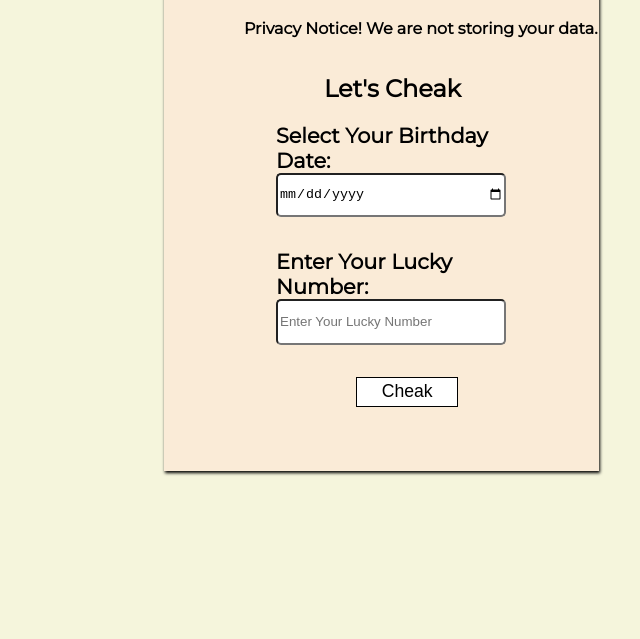
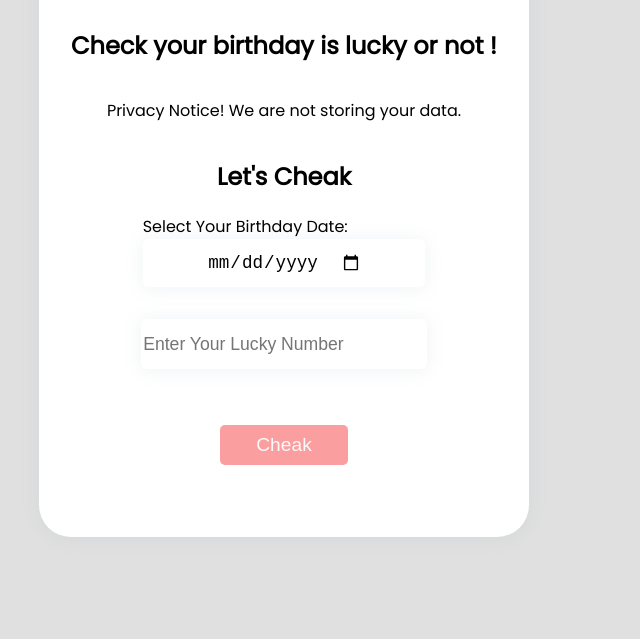
Before and after one commit to omkarpatke/lucky-birthday-card, a plain HTML site: page index.html in a window 1280 px wide. Shown: the part 161-800 px from the top of the page, without its empty margins (356-996 px from the left). Drawn offline with Linux system fonts and the light colour scheme.

Commit message:
style: change the view

```diff
--- a/index.html
+++ b/index.html
@@ -9,8 +9,8 @@
 </head>
 <link rel="stylesheet" href="style.css">
 <body>
-    <h1>Lucky Birthday Card</h1>
     <div class="container">
+        <h1>Lucky Birthday Card</h1>
 
         <h2>Check your birthday is lucky or not !</h2>
         <p class="para">Privacy Notice! We are not storing your data.</p>
@@ -21,10 +21,10 @@
             <input type="date" name="" id="date" class="inputdate"">
         </div>
 
-        <div class="input2">
-            <label for="input2">Enter Your Lucky Number:</label>
-            <input type="number" placeholder="Enter Your Lucky Number" name="" id="number" class="inputnumber"">
-        </div>
+
+
+            <input type="number" placeholder="Enter Your Lucky Number" class="inputnumber"">
+
 
         <button class="btn">Cheak</button>
 
--- a/style.css
+++ b/style.css
@@ -1,116 +1,77 @@
-@import url('https://fonts.googleapis.com/css2?family=Montserrat&display=swap');
+@import url('https://fonts.googleapis.com/css2?family=Poppins&display=swap');
+
 body{
-    font-family: 'Montserrat', sans-serif;
-    font-weight: 900;
-background-color: beige;
-}
-h1{
-    margin-left: 38rem;
-    color:black;
-}
-
-.container{
-
-   margin-top: -1rem;
-    display: flex;
-    flex-direction: column;
-    justify-content: flex-start;
-    background-color: antiquewhite;
-    width: 34vw;
-    margin-left: 32rem;
-box-shadow: 1px 2px 3px;
-}
-.container-main{
-    background-color: antiquewhite;
-    flex-direction: column;
-}
-.heading{
-    margin-left: 10rem;
-}
-
-h2{
-    display: flex;
-    justify-content: flex-start;
-    margin-left: 3rem;
-
-}
-.para{
-    display: flex;
-    justify-content:flex-start;
-    margin-left: 5rem;
-
-}
-
-.input1{
+    margin: 0;
+    padding: 0;
+    font-family: 'Poppins', sans-serif;
     display: flex;
     flex-direction: column;
     justify-content: center;
-    width: 18vw;
-    margin-left: 7rem;
-    margin-bottom: 2rem;
-    font-size: 1.3rem;
+    align-items: center;
+    height: 85vh;
+    background-color: #e0e0e0;
+    margin-top: 2rem;
 }
-#date{
-    height: 5vh;
-    border-radius: 5px;
-}
-.input2{
+.container{
     display: flex;
     flex-direction: column;
     justify-content: center;
-    width: 18vw;
-    margin-left:7rem;
-    margin-bottom: 2rem;
-    font-size: 1.3rem;
+    align-items: center;
+    background-color:#ffff ;
+    padding: 2rem;
+    border-radius: 2rem;
+    box-shadow: 0 1px 18px rgb(146 161 176 / 15%);
 
 }
-#number{
-    height: 5vh;
-    border-radius: 5px;
+h1{
+    color: #FB9E9F;
+}
+input{
+    display: flex;
+    justify-content: center;
+    width: 22vw;
+    height: 6vh;
+    margin-bottom: 2rem;
+    font-size: 1.1rem;
+    box-shadow: 0 1px 18px rgb(146 161 176 / 15%);
+    border: none;
+    border-radius: 6px;
 }
 .btn{
-    display: flex;
-    justify-content: center;
-    width: 8vw;
-    height: 1.9rem;
-    margin-bottom: 2rem;
-    margin-left: 12rem;
-    font-size: 1.1rem;
-    align-items: center;
-    border: 1px solid;
-    background-color: white;
-
-
+    color: #F9FAFB;
+    background-color: #FB9E9F;
+    height: 5vh;
+    width: 10vw;
+    border: none;
+    opacity: 4;
+    border-radius: 5px;
+    font-size: 1.2rem;
+    margin: 1.5rem;
 }
 .btn:hover{
-    background-color: black;
-    color: white;
+    border: 2px solid #FB9E9F;
+    color: #FB9E9F;
+    background-color: white;
 }
 .answer{
-    margin-bottom: 2rem;
-    display: flex;
-    justify-content: center;
+    margin-bottom: 1rem;
 }
 .congrats{
-    height: 14vh;
-    width: 19vw;
+    height: 20vh;
+    width: 22vw;
     display: flex;
     justify-content: center;
     justify-self: center;
-    margin-left: 7rem;
-    margin-bottom: 2rem;
 }
 .hidden{
     display: none;
 }
 .sorry{
-    height: 16vh;
-    width: 19vw;
+    height: 20vh;
+    width: 22vw;
     display: flex;
     justify-content: center;
     justify-self: center;
-    margin-left: 7rem;
-    margin-bottom: 2rem;
 }
 .display{
     display: none;
```
Also changed, not shown: bday.svg (added).
